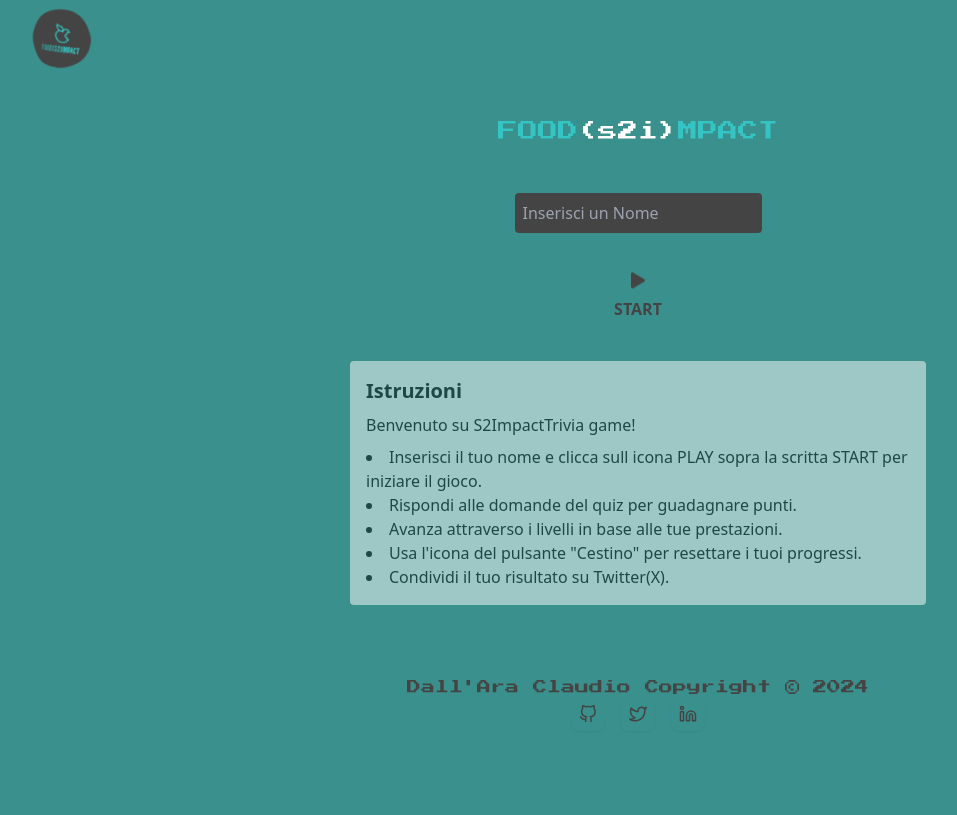
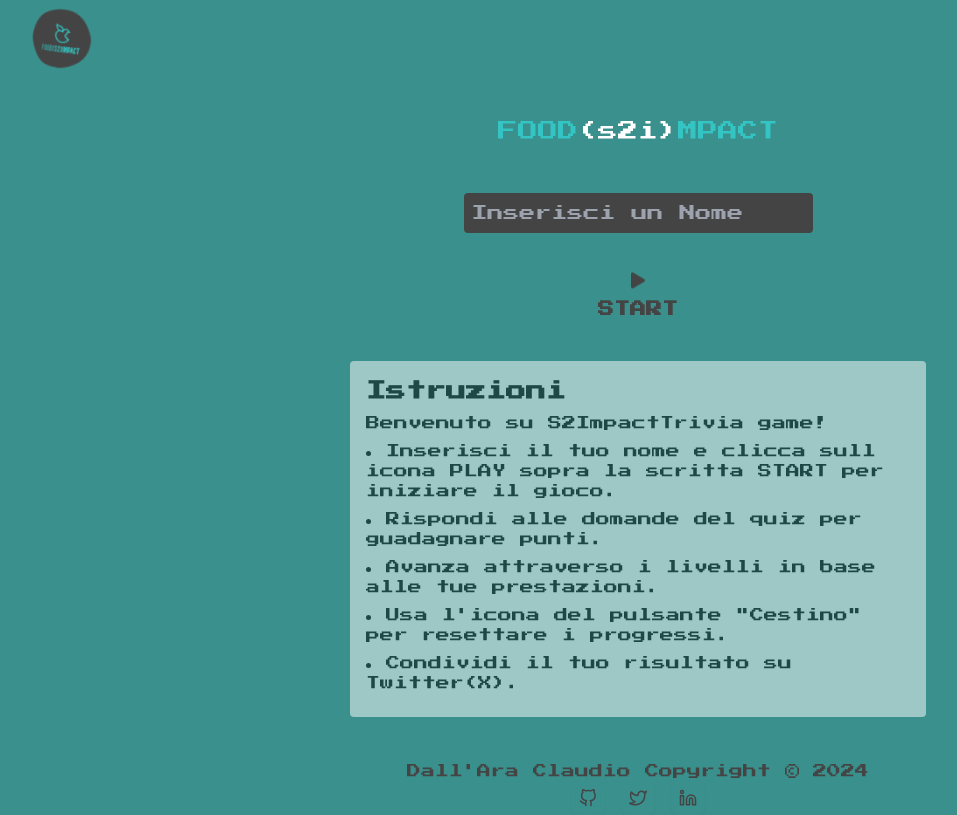
Before and after one commit to boobaGreen/FOODS2IMPACT, a React (Vite) app: page / in a window 1280 px wide. Shown: the whole page, without its empty margins (2-959 px from the left). Built offline with nearby package versions, Linux system fonts and the light colour scheme; what tailwindcss-brand-colors, tailwindcss-debug-screens would draw is missing.

Commit message:
istruzioni refacto r layout

```diff
--- a/src/components/Instructions.tsx
+++ b/src/components/Instructions.tsx
@@ -2,21 +2,25 @@ import React from "react";
 
 const Instructions: React.FC = () => {
   return (
-    <div className="flex flex-col items-center justify-center">
+    <div className="flex flex-col items-center justify-center font-press-start text-xs md:text-sm ">
       <div className="instructions mt-10 p-4 bg-gray-100 rounded mb-10 max-w-xl bg-white opacity-50">
         <h2 className="text-xl font-bold mb-2">Istruzioni</h2>
         <p className="mb-2">Benvenuto su S2ImpactTrivia game!</p>
         <ul className="list-disc list-inside">
-          <li>
+          <li className="mb-2">
             Inserisci il tuo nome e clicca sull icona PLAY sopra la scritta
             START per iniziare il gioco.
           </li>
-          <li>Rispondi alle domande del quiz per guadagnare punti.</li>
-          <li>Avanza attraverso i livelli in base alle tue prestazioni.</li>
-          <li>
-            Usa l'icona del pulsante "Cestino" per resettare i tuoi progressi.
+          <li className="mb-2">
+            Rispondi alle domande del quiz per guadagnare punti.
           </li>
-          <li>Condividi il tuo risultato su Twitter(X).</li>
+          <li className="mb-2">
+            Avanza attraverso i livelli in base alle tue prestazioni.
+          </li>
+          <li className="mb-2">
+            Usa l'icona del pulsante "Cestino" per resettare i progressi.
+          </li>
+          <li className="mb-2">Condividi il tuo risultato su Twitter(X).</li>
         </ul>
       </div>
     </div>
--- a/src/elements/UserInput.tsx
+++ b/src/elements/UserInput.tsx
@@ -25,7 +25,7 @@ export default function UserInput({
           onChange={handleInputChange}
           value={inputValue} // Bind the input value
           placeholder="Inserisci un Nome"
-          className="bg-customGrey text-white p-2 rounded"
+          className="bg-customGrey text-white p-2 rounded font-press-start"
           maxLength={10}
         />
       </div>
@@ -39,7 +39,7 @@ export default function UserInput({
           <FaPlay className="text-customGrey" />
         </button>
         <div className="flex items-center justify-center mt-2 text-customGrey font-bold">
-          <p>START</p>
+          <p className="font-press-start">START</p>
         </div>
       </div>
     </div>
```
